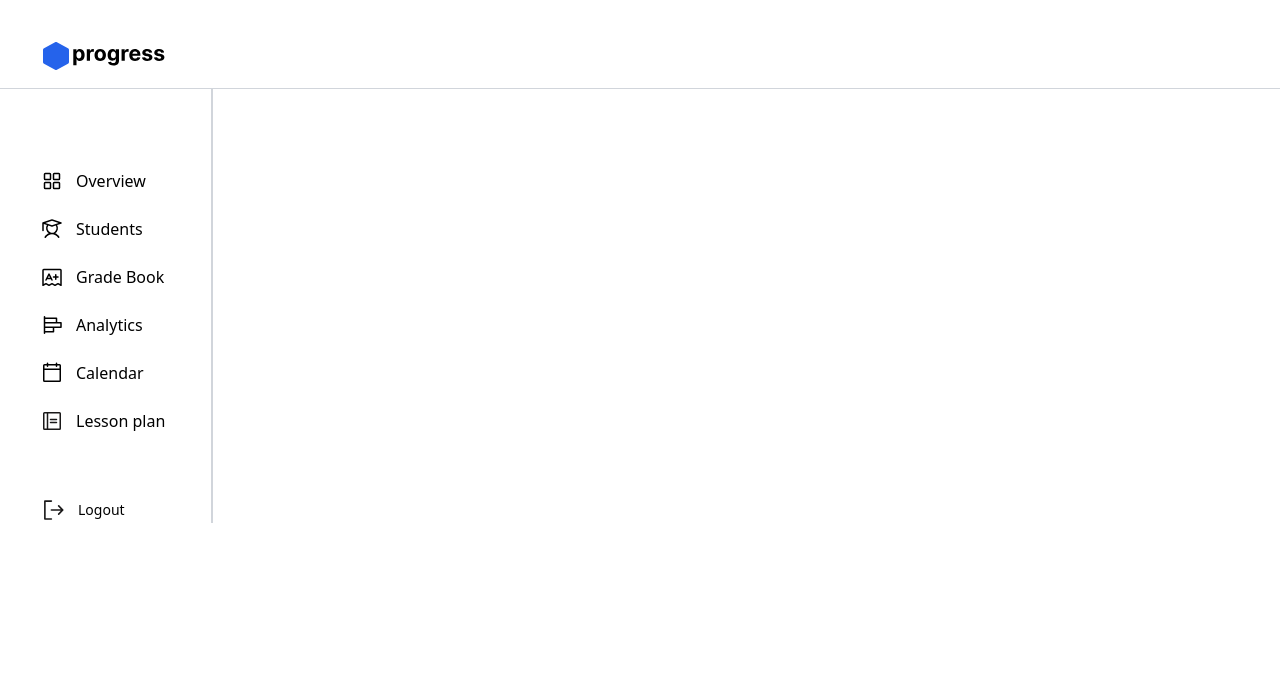
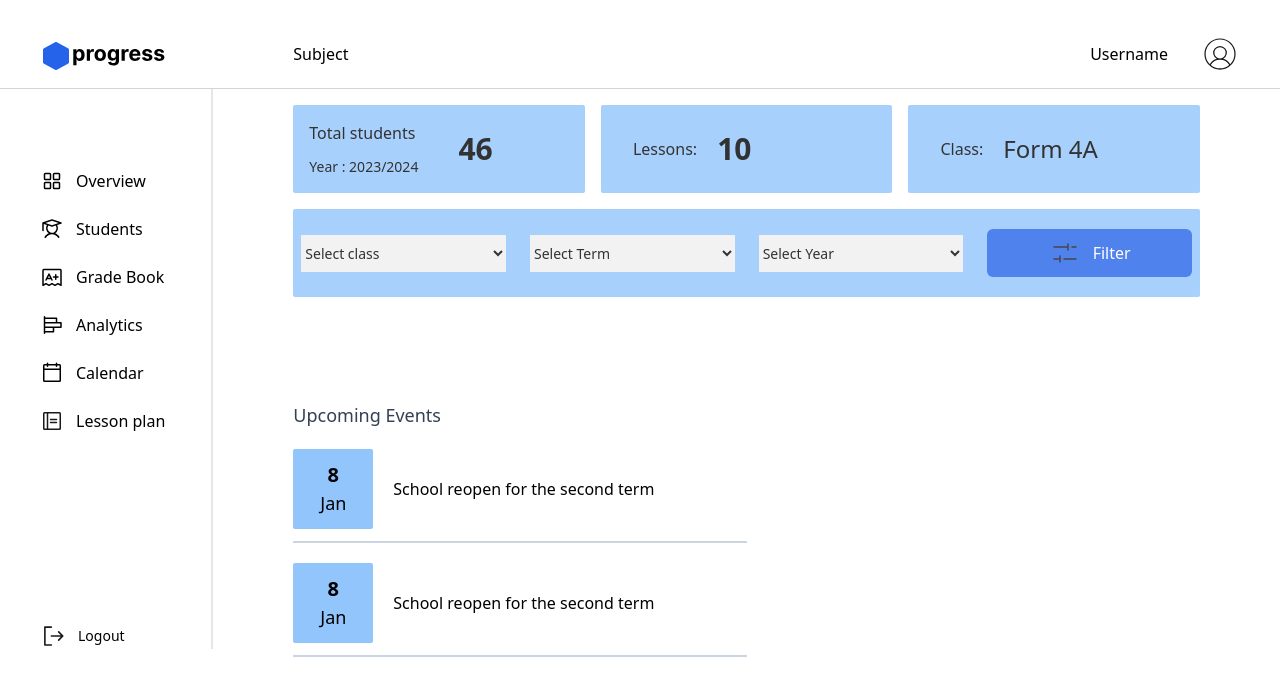
Before and after one commit to kitindi/progress, a React (Create React App) app: page /dashboard in a window 1280 px wide. Shown: the top 696 px of the page. Built offline with nearby package versions, Linux system fonts and the light colour scheme.

Commit message:
created dashboard component

```diff
--- a/package.json
+++ b/package.json
@@ -13,6 +13,7 @@
     "react-redux": "^9.0.2",
     "react-router-dom": "^6.20.1",
     "react-scripts": "5.0.1",
+    "recharts": "^2.10.3",
     "web-vitals": "^2.1.4"
   },
   "scripts": {
--- /dev/null
+++ b/src/components/charts/Barchart.js
@@ -0,0 +1,90 @@
+import {
+  BarChart,
+  Bar,
+  Rectangle,
+  XAxis,
+  YAxis,
+  CartesianGrid,
+  Tooltip,
+  Legend,
+  ResponsiveContainer,
+} from "recharts";
+
+const data = [
+  {
+    name: "Page A",
+    uv: 4000,
+    pv: 2400,
+    amt: 2400,
+  },
+  {
+    name: "Page B",
+    uv: 3000,
+    pv: 1398,
+    amt: 2210,
+  },
+  {
+    name: "Page C",
+    uv: 2000,
+    pv: 9800,
+    amt: 2290,
+  },
+  {
+    name: "Page D",
+    uv: 2780,
+    pv: 3908,
+    amt: 2000,
+  },
+  {
+    name: "Page E",
+    uv: 1890,
+    pv: 4800,
+    amt: 2181,
+  },
+  {
+    name: "Page F",
+    uv: 2390,
+    pv: 3800,
+    amt: 2500,
+  },
+  {
+    name: "Page G",
+    uv: 3490,
+    pv: 4300,
+    amt: 2100,
+  },
+];
+
+export const Barchart = () => {
+  return (
+    <ResponsiveContainer width="100%" height="100%">
+      <BarChart
+        width={500}
+        height={300}
+        data={data}
+        margin={{
+          top: 5,
+          right: 30,
+          left: 20,
+          bottom: 5,
+        }}
+      >
+        <CartesianGrid strokeDasharray="3 3" />
+        <XAxis dataKey="name" />
+        <YAxis />
+        <Tooltip />
+        <Legend />
+        <Bar
+          dataKey="pv"
+          fill="#8884d8"
+          activeBar={<Rectangle fill="pink" stroke="blue" />}
+        />
+        <Bar
+          dataKey="uv"
+          fill="#82ca9d"
+          activeBar={<Rectangle fill="gold" stroke="purple" />}
+        />
+      </BarChart>
+    </ResponsiveContainer>
+  );
+};
--- a/src/components/nav/Navbar.js
+++ b/src/components/nav/Navbar.js
@@ -1,4 +1,5 @@
 import React from "react";
+import user from "../../images/user.svg";
 
 const Navbar = () => {
   return (
@@ -21,7 +22,13 @@ const Navbar = () => {
             />
           </svg>
         </div>
-        <div className="col-span-10  px-10"></div>
+        <div className="col-span-10  px-10 flex justify-between items-center pl-20 pr-10 pt-5">
+          <p>Subject</p>
+          <div className="flex items-center gap-8">
+            <p>Username</p>{" "}
+            <img className="h-10 w-10 rounded-full" src={user} alt="" />
+          </div>
+        </div>
       </div>
     </nav>
   );
--- a/src/components/sidenav/SideNav.js
+++ b/src/components/sidenav/SideNav.js
@@ -12,7 +12,7 @@ import {
 
 const SideNav = () => {
   return (
-    <div className="col-span-2  px-10 border-r-2 border-gray-300 flex flex-col justify-between gap-16">
+    <div className="col-span-2  px-10 border-r-2 border-gray-200 flex flex-col justify-between gap-16 h-[35rem]">
       <ul className="mt-20 flex flex-col gap-6">
         <Link to="" className="flex gap-3 items-center">
           <span>
--- a/src/pages/dashoard/Dashboard.js
+++ b/src/pages/dashoard/Dashboard.js
@@ -1,6 +1,8 @@
 import React from "react";
 import Navbar from "../../components/nav/Navbar";
 import SideNav from "../../components/sidenav/SideNav";
+import { FadersHorizontal } from "@phosphor-icons/react";
+import { Barchart } from "../../components/charts/Barchart";
 
 const Dashboard = () => {
   return (
@@ -8,7 +10,101 @@ const Dashboard = () => {
       <Navbar />
       <div className="max-w-7xl mx-auto  grid grid-cols-12 ">
         <SideNav />
-        <div className="col-span-10"></div>
+        <div className="col-span-10 px-20">
+          <div className="grid grid-cols-12 gap-4 py-4">
+            <div className="bg-blue-300 opacity-80 col-span-4 p-4 flex items-center gap-10 rounded-sm">
+              <div>
+                <p className="text-base mb-3">Total students</p>
+                <p className="text-sm font-medium">Year : 2023/2024</p>
+              </div>
+              <p className="text-3xl font-semibold">46</p>
+            </div>
+            <div className="bg-blue-300 opacity-80 col-span-4 px-8 py-4 flex items-center gap-5 rounded-sm">
+              <p className="text-base">Lessons:</p>{" "}
+              <p className="text-3xl font-semibold">10</p>
+            </div>
+            <div className="bg-blue-300 opacity-80 col-span-4 px-8 py-4 flex items-center gap-5 rounded-sm">
+              <p className="text-base">Class:</p>{" "}
+              <p className="text-2xl font-medium">Form 4A</p>
+            </div>
+          </div>
+          <div className="grid grid-cols-12  bg-blue-300 opacity-80 rounded-sm py-3 gap-2">
+            <div className=" col-span-3 p-2 flex items-center">
+              <select
+                name=""
+                id=""
+                className="w-full py-2 text-sm focus:outline-none"
+              >
+                <option value="">Select class</option>
+                <option value="Form 4A">Form 4A</option>
+                <option value="Form 4B">Form 4B</option>
+                <option value="Form 4C">Form 4C</option>
+                <option value="Form 3A">Form 3A</option>
+                <option value="Form 3B">Form 3B</option>
+                <option value="Form 3C">Form 3C</option>
+              </select>
+            </div>
+
+            <div className=" col-span-3 p-2 flex items-center">
+              <select
+                name=""
+                id=""
+                className="w-full py-2 text-sm focus:outline-none"
+              >
+                <option value="">Select Term</option>
+                <option value="term1">Term 1</option>
+                <option value="term2">Term 2</option>
+              </select>
+            </div>
+            <div className=" col-span-3 p-2 flex items-center">
+              <select
+                name=""
+                id=""
+                className="w-full py-2 text-sm focus:outline-none"
+              >
+                <option value="">Select Year</option>
+                <option value="2023/2024">2023/2024</option>
+                <option value="2024/2024">2024/2025</option>
+                <option value="2025/2026">2025/2026</option>
+              </select>
+            </div>
+            <div className=" col-span-3 p-2 flex items-center">
+              <button className="flex items-center gap-3 justify-center w-full px-10 py-2 text-base font-medium text-center text-white transition duration-500 ease-in-out transform bg-blue-600 rounded-md hover:bg-blue-700 focus:outline-non">
+                <FadersHorizontal size={32} color="#1a1919" weight="light" />{" "}
+                Filter
+              </button>
+            </div>
+          </div>
+          <div className="py-8">
+            <Barchart />
+          </div>
+          <div className="grid grid-cols-12 py-10">
+            <div className="col-span-6">
+              <h3 className="text-lg font-medium text-slate-700">
+                Upcoming Events
+              </h3>
+              <div className="mt-2">
+                <div className="flex gap-5 items-center border-b-2 border-slate-300 py-3">
+                  <div className="p-3 bg-blue-300 rounded-sm w-20 h-20 flex flex-col justify-center items-center ">
+                    <p className="text-xl font-bold">8</p>
+                    <p className="text-lg">Jan</p>
+                  </div>
+                  <p>School reopen for the second term</p>
+                </div>
+              </div>
+              <div className="mt-2">
+                <div className="flex gap-5 items-center border-b-2 border-slate-300 py-3">
+                  <div className="p-3 bg-blue-300 rounded-sm w-20 h-20 flex flex-col justify-center items-center ">
+                    <p className="text-xl font-bold">8</p>
+                    <p className="text-lg">Jan</p>
+                  </div>
+                  <p>School reopen for the second term</p>
+                </div>
+              </div>
+            </div>
+            <div className="col-span-6"></div>
+          </div>
+        </div>
       </div>
     </section>
   );
--- a/src/pages/onboarding/Onboarding.js
+++ b/src/pages/onboarding/Onboarding.js
@@ -4,12 +4,11 @@ import SideNav from "../../components/sidenav/SideNav";
 import { Camera } from "@phosphor-icons/react";
 
 const Onboarding = () => {
+  const navigate = useNavigate();
 
-  const navigate = useNavigate()
-
-  const  handleProfile =()=>{
-  navigate("/dashboard")
-  }
+  const handleProfile = () => {
+    navigate("/dashboard");
+  };
   return (
     <section className="w-full h-full">
       <Navbar />
@@ -25,15 +24,18 @@ const Onboarding = () => {
             <h3 className="text-lg text-slate-700 text-center font-medium">
               Set up your profile
             </h3>
-            <div className="w-full flex justify-center py-4">
-              <div
-                className="w-16 h-16 rounded-full border-2 border-dotted border-slate-950 bg-white flex items-center justify-center cursor-pointer"
-                title="add your profile"
-              >
-                <Camera size={18} color="#1a1919" />
+
+            <form action="">
+              <div className="w-full flex justify-center py-4">
+                <label
+                  htmlFor="file"
+                  className="w-16 h-16 rounded-full border-2 border-dotted border-slate-950 bg-white flex items-center justify-center cursor-pointer"
+                  title="add your profile"
+                >
+                  <Camera size={18} color="#1a1919" />
+                </label>
+                <input type="file" name="" id="" className="hidden" />
               </div>
-            </div>
-            <form action="">
               <div className="grid grid-cols-12 gap-8">
                 <div className="col-span-6 p-4 flex flex-col gap-3">
                   <label
@@ -105,7 +107,10 @@ const Onboarding = () => {
                 </div>
               </div>
               <div className="p-4">
-                <button className="flex items-center justify-center w-full px-10 py-4 text-base font-medium text-center text-white transition duration-500 ease-in-out transform bg-blue-600 rounded-md hover:bg-blue-700 focus:outline-none" onClick ={handleProfile}>
+                <button
+                  className="flex items-center justify-center w-full px-10 py-4 text-base font-medium text-center text-white transition duration-500 ease-in-out transform bg-blue-600 rounded-md hover:bg-blue-700 focus:outline-none"
+                  onClick={handleProfile}
+                >
                   {" "}
                   Continue
                 </button>
```
Also changed, not shown: src/images/user.svg (added), 1 other file (tests, documents, lock files or other folders).
